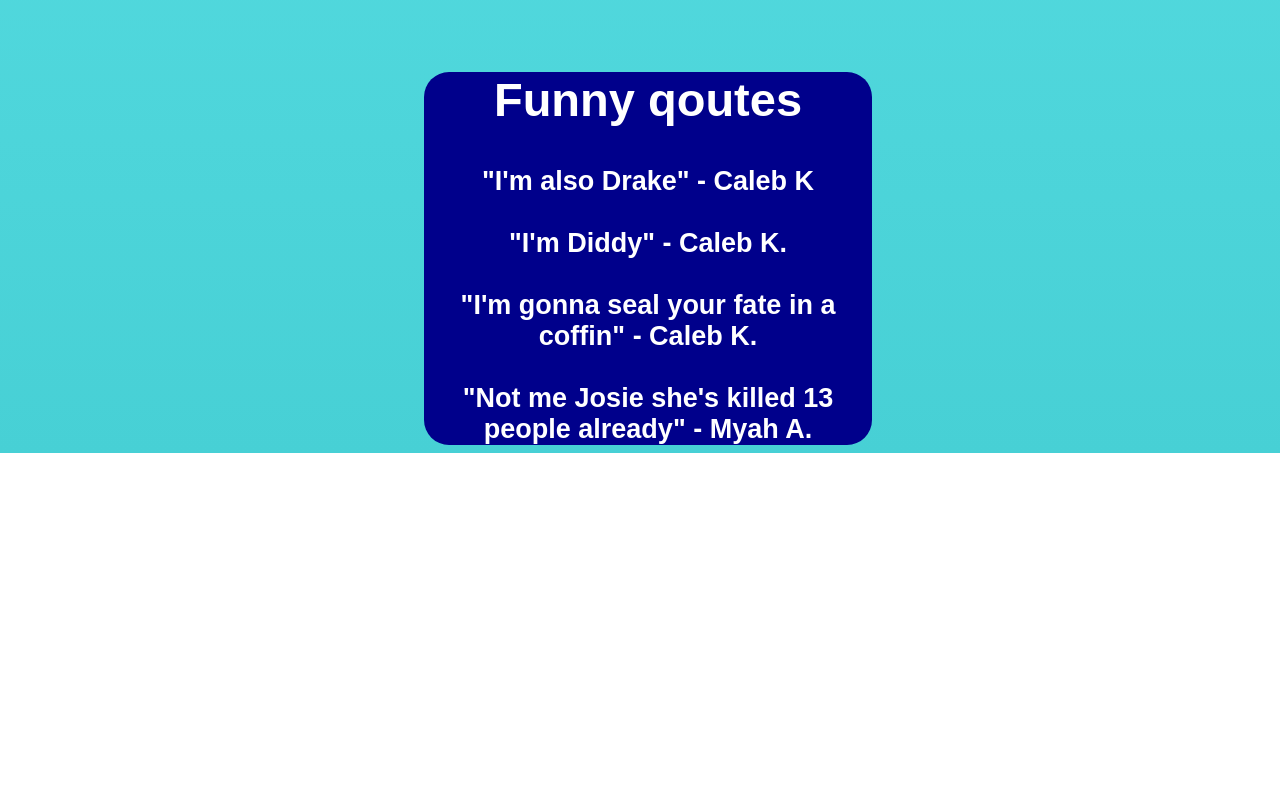
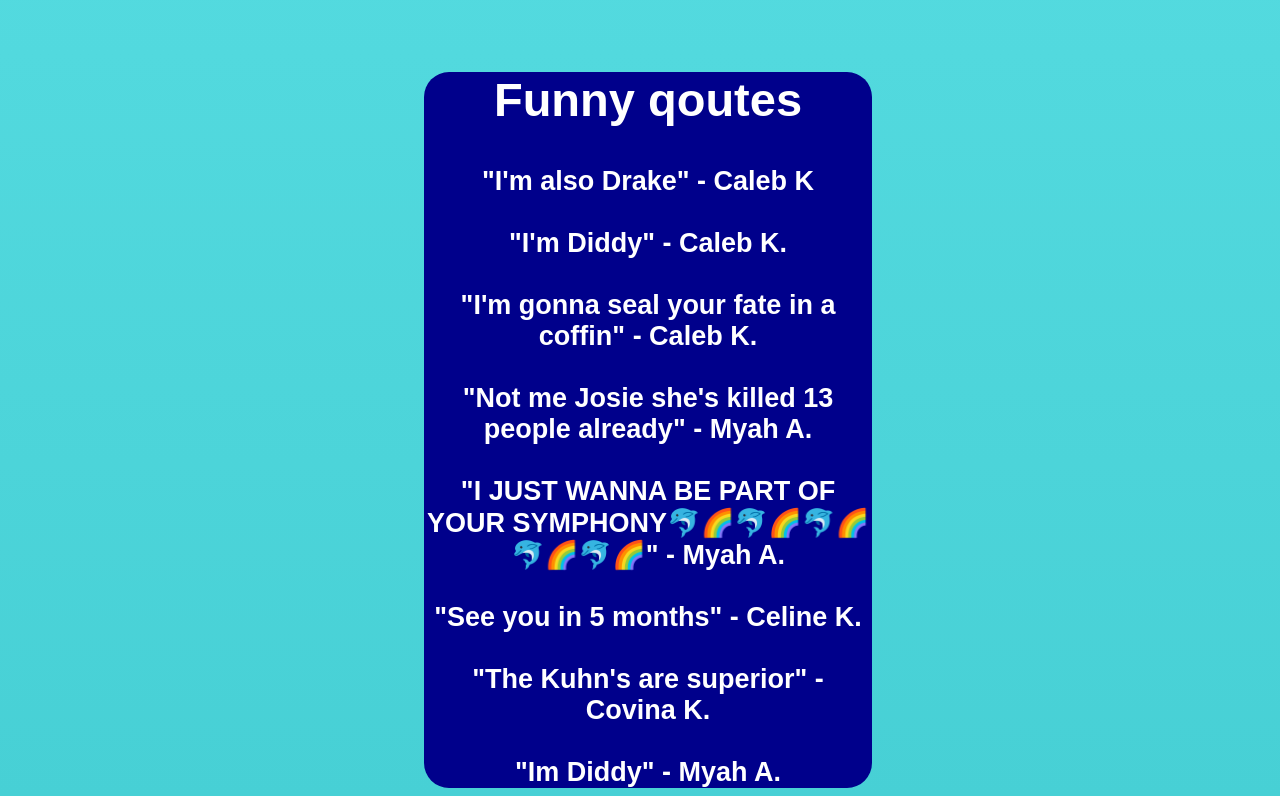
Before and after one commit to Calebisgreatateverything/thesealers-ui-vis-visit-edit-false, a plain HTML site: page index.html in a window 1280 px wide. Shown: the part 690-1486 px from the top of the page. Before the commit the page ends 1143 px from the top, so only its background shows below. Drawn offline with Linux system fonts and the light colour scheme.

Commit message:
Update index.html

```diff
--- a/index.html
+++ b/index.html
@@ -15,7 +15,7 @@
     <br><br>
     <div id="container">
         <h2>Funny qoutes</h2>
-        <h3>"I'm also Drake" - Caleb K <br><br>"I'm Diddy" - Caleb K. <br><br>"I'm gonna seal your fate in a coffin" - Caleb K. <br><br>"Not me Josie she's killed 13 people already" - Myah A.</h3>
+        <h3>"I'm also Drake" - Caleb K <br><br>"I'm Diddy" - Caleb K. <br><br>"I'm gonna seal your fate in a coffin" - Caleb K. <br><br>"Not me Josie she's killed 13 people already" - Myah A.<br><br>"I  JUST WANNA BE PART OF YOUR SYMPHONY🐬🌈🐬🌈🐬🌈🐬🌈🐬🌈" - Myah A. <br><br>"See you in 5 months" - Celine K. <br><br>"The Kuhn's are superior" - Covina K. <br><br>"Im Diddy" - Myah A.</h3>
     </div>
 </body>
 </html>
```
